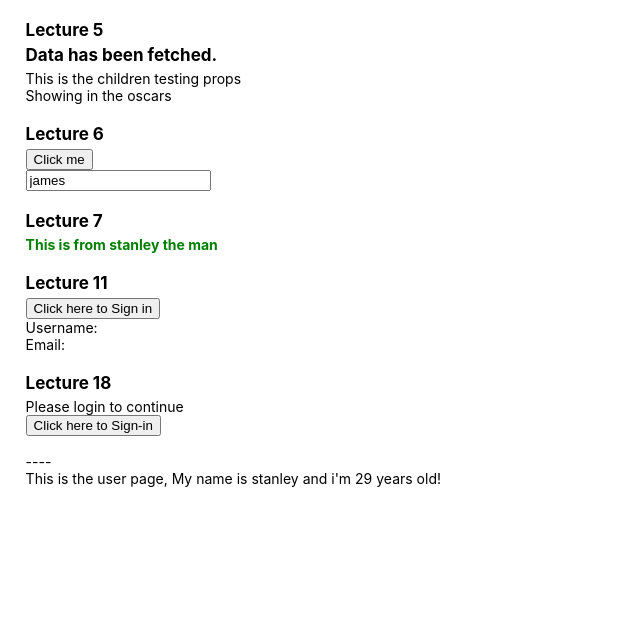
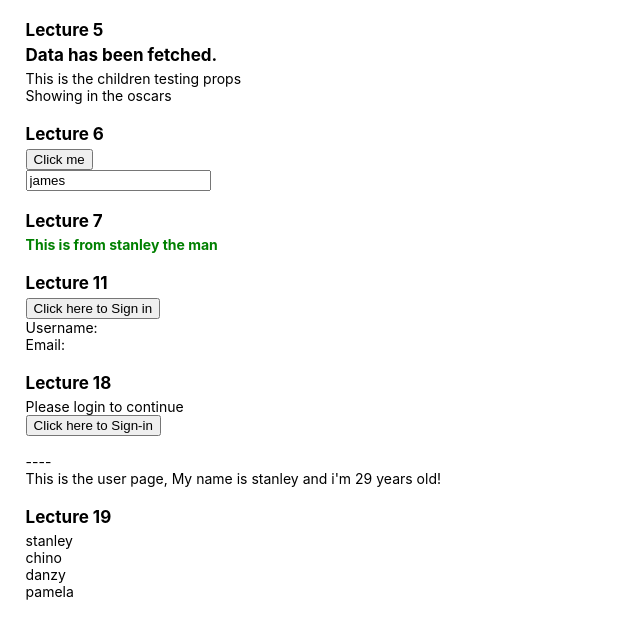
Before and after one commit to stanleychukwu17/react-typescript-1, a React (Create React App) app: page / in a window 1280 px wide. Shown: the top 638 px of the page, without its empty margins (0-640 px from the left). Built offline with nearby package versions, Linux system fonts and the light colour scheme.

Commit message:
refactored the code from lecture 18     added the List component from Lecture 19 dealing with generics

```diff
--- a/src/App.tsx
+++ b/src/App.tsx
@@ -22,8 +22,11 @@ import Private from './components/18/Private';
 import P2 from './components/18/eg2/P2';
 import U2 from './components/18/eg2/U2';
 
+// Lecture-19 - Generics
+import { List } from './components/19/List';
+
 function App() {
-  // const dts: object = {'firstName':'stanely', 'lastName':'chukwu', 'age':26}
+  const itemsToSend: string[] = ['stanley', 'chino', 'danzy', 'pamela']
 
   return (
     <div className="App">
@@ -58,10 +61,17 @@ function App() {
 
       <div className='cover'>
         <h1>Lecture 18</h1>
-        {<Private isLoggedIn={false} />}
+        <Private isLoggedIn={false} />
         <br></br>----
         <P2 isLoggedIn={true} component={U2} />
       </div>
+
+
+      <div className='cover'>
+        <h1>Lecture 19</h1>
+        <List items={itemsToSend} clickHandler={(received: string) => console.log(received)} />
+      </div>
+
 
       <div>
         <br></br>
--- /dev/null
+++ b/src/components/19/List.tsx
@@ -0,0 +1,15 @@
+type listProps = {
+    items: string[]
+    clickHandler: (something: string) => void
+}
+
+export const List = ({items, clickHandler} : listProps) => {
+
+    return (
+        <div>
+            {items.map((ech, ind) => {
+                return <div key={ech} onClick={() => {clickHandler(ech)} }>{ech}</div>
+            })}
+        </div>
+    )
+}
```
